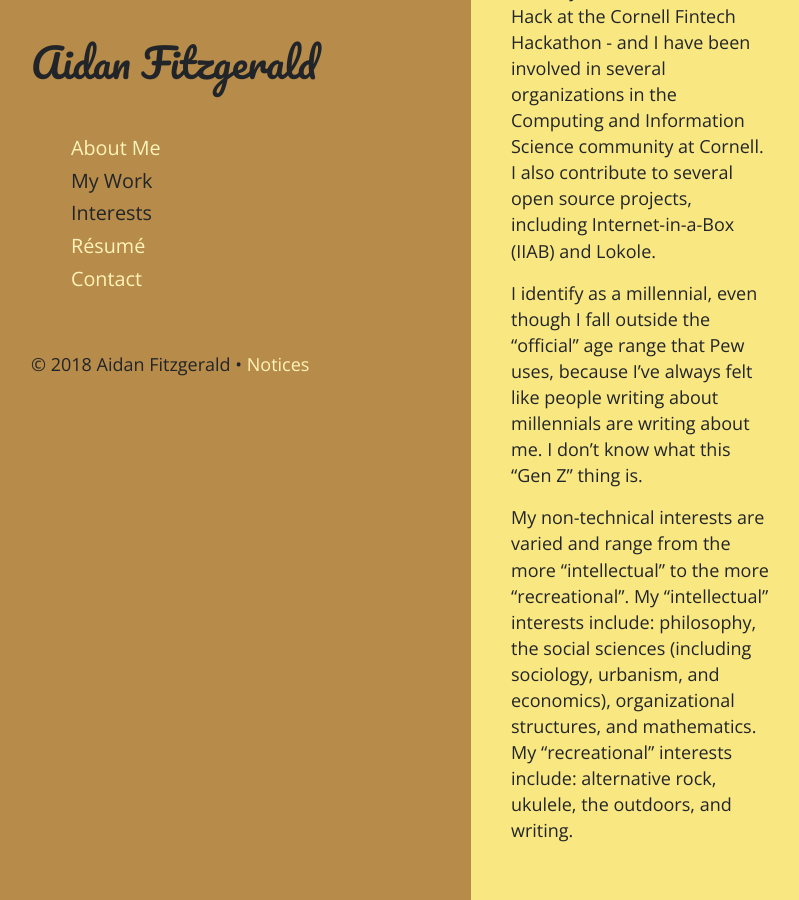
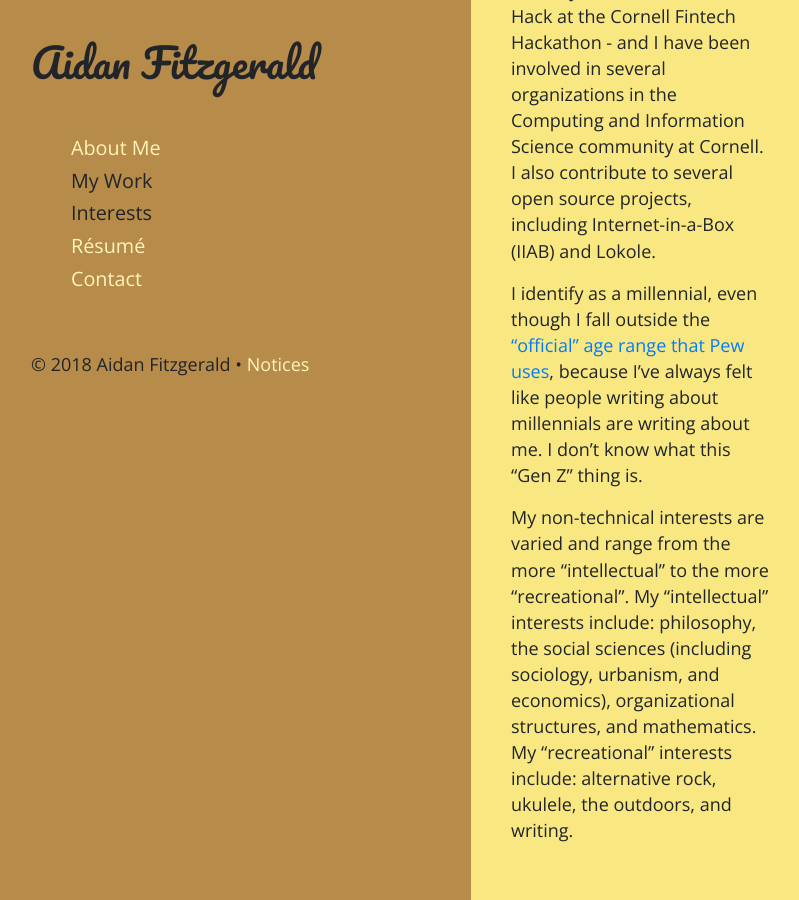
Before and after one commit to aidan-fitz/aidan-fitz.com, a Jekyll site: the page built from index.md, in a window 1280 px wide and 900 px high, scrolled down 865 px. Shown: the whole window, without its empty margins (9-808 px from the left). Built offline with Jekyll 4.4.1, drawn with Linux system fonts in a browser that asks for light colours; nearby versions of some CDN libraries; part of the change alters nothing that is shown.

```diff
--- a/index.md
+++ b/index.md
@@ -17,6 +17,8 @@ I am a software engineer, aspiring social entrepreneur, and designer from New Yo
 
 I am an active member of the technology community and care deeply about giving back to the community and the world at large. I’m a veteran hackathon participant, mentor, and organizer - having recently won Most Innovative Hack at the Cornell Fintech Hackathon - and I have been involved in several organizations in the Computing and Information Science community at Cornell. I also contribute to several open source projects, including Internet-in-a-Box (IIAB) and Lokole.
 
-I identify as a millennial, even though I fall outside the “official” age range that Pew uses, because I’ve always felt like people writing about millennials are writing about me. I don’t know what this “Gen Z” thing is.
+I identify as a millennial, even though I fall outside the [“official” age range that Pew uses][millennials], because I’ve always felt like people writing about millennials are writing about me. I don’t know what this “Gen Z” thing is.
 
 My non-technical interests are varied and range from the more “intellectual” to the more “recreational”. My “intellectual” interests include: philosophy, the social sciences  (including sociology, urbanism, and economics), organizational structures, and mathematics. My “recreational” interests include: alternative rock, ukulele, the outdoors, and writing.
+
+[millennials]: http://www.pewresearch.org/fact-tank/2018/03/01/defining-generations-where-millennials-end-and-post-millennials-begin/
```
